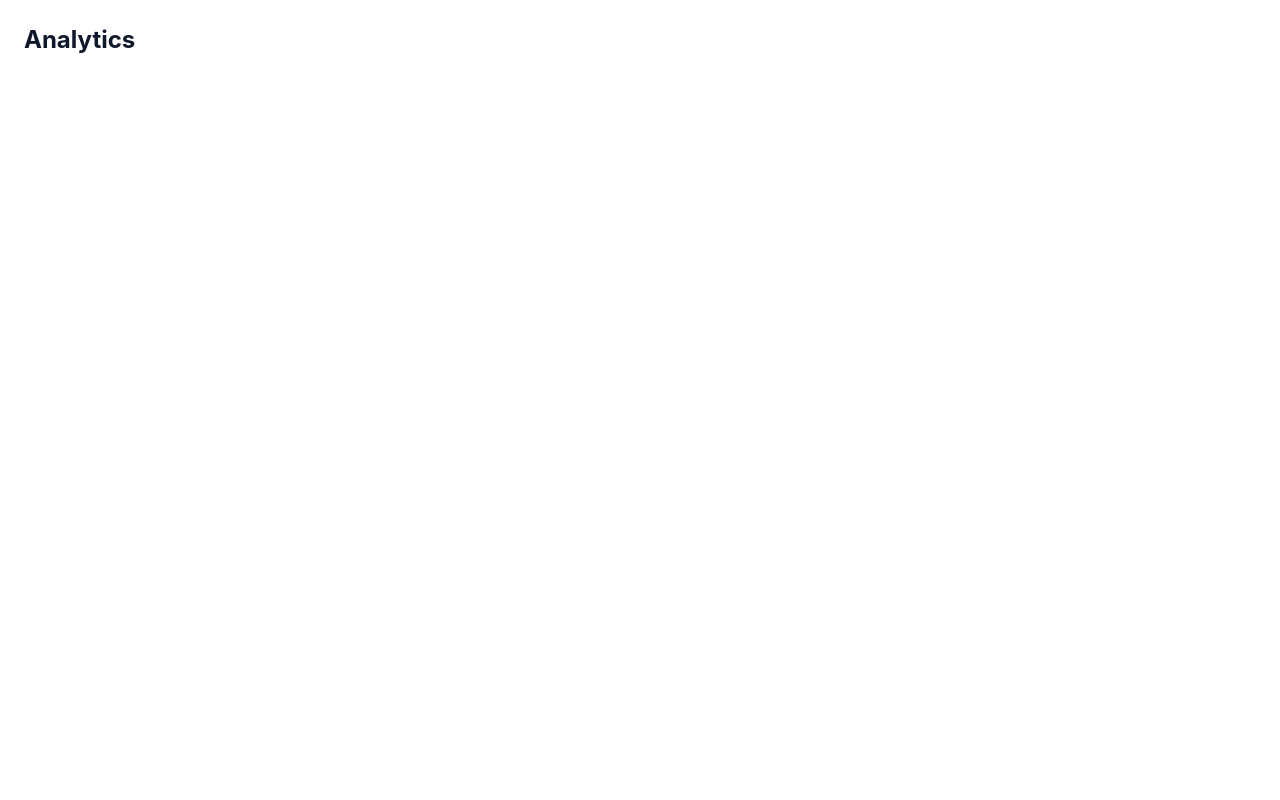
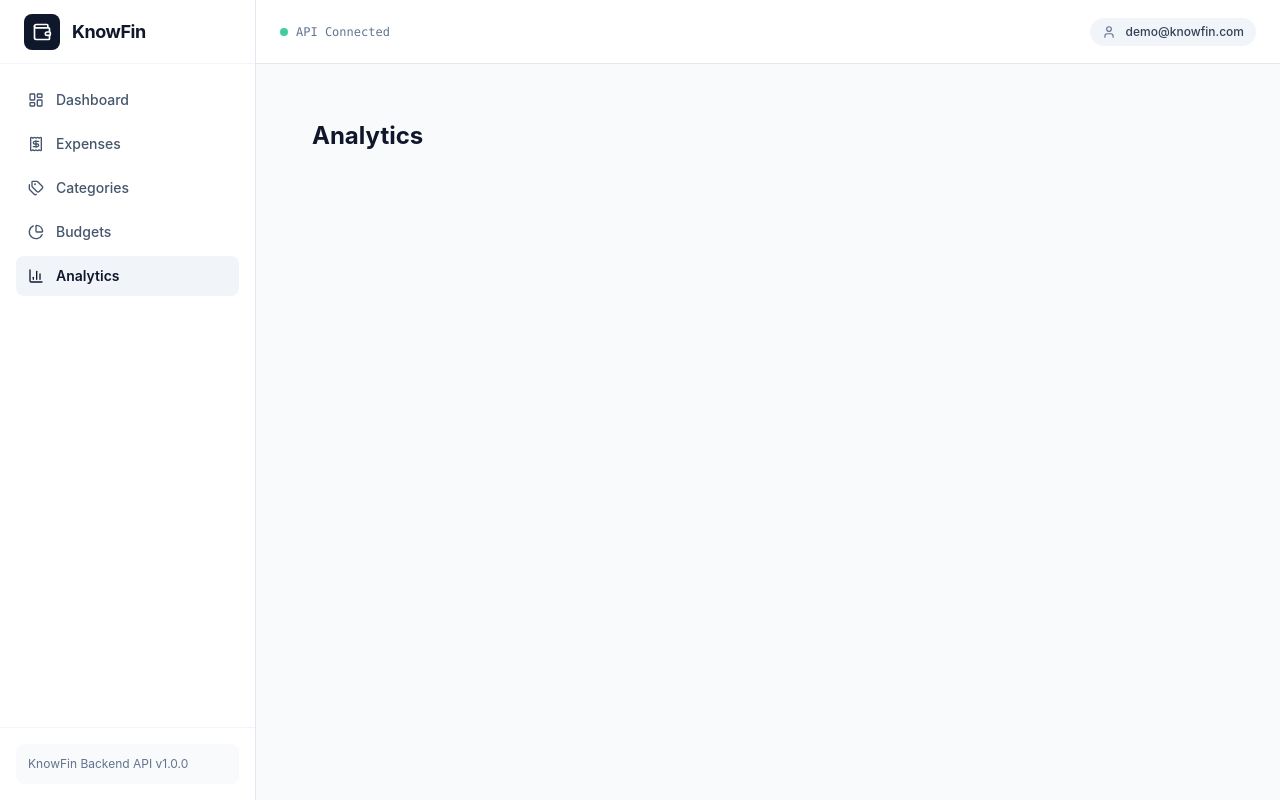
Before and after one commit to rehan1141/KnowFin, a React (Vite) app in the folder frontend/: page /analytics in a window 1280 px wide. Built offline with nearby package versions, Linux system fonts and the light colour scheme.

Commit message:
feat(frontend): add dashboard layout with sidebar navigation and header

```diff
--- /dev/null
+++ b/frontend/src/components/common/Header.tsx
@@ -0,0 +1,37 @@
+import React from 'react';
+import { User, LogOut } from 'lucide-react';
+
+interface HeaderProps {
+  userEmail?: string;
+  onLogout?: () => void;
+}
+
+export const Header: React.FC<HeaderProps> = ({ userEmail = 'demo@knowfin.com', onLogout }) => {
+  return (
+    <header className="h-16 bg-white border-b border-slate-200 px-6 flex items-center justify-between sticky top-0 z-10">
+      <div className="flex items-center gap-2 text-xs text-slate-500 font-mono">
+        <span className="w-2 h-2 rounded-full bg-emerald-500 inline-block animate-pulse"></span>
+        API Connected
+      </div>
+
+      <div className="flex items-center gap-4">
+        {/* User Profile Badge */}
+        <div className="flex items-center gap-2.5 px-3 py-1.5 bg-slate-100 rounded-full text-xs font-medium text-slate-700">
+          <User className="w-3.5 h-3.5 text-slate-500" />
+          <span>{userEmail}</span>
+        </div>
+
+        {/* Logout Button */}
+        {onLogout && (
+          <button
+            onClick={onLogout}
+            className="p-2 text-slate-500 hover:text-rose-600 hover:bg-rose-50 rounded-lg transition"
+            title="Log Out"
+          >
+            <LogOut className="w-4 h-4" />
+          </button>
+        )}
+      </div>
+    </header>
+  );
+};
--- /dev/null
+++ b/frontend/src/components/common/Sidebar.tsx
@@ -0,0 +1,64 @@
+import React from 'react';
+import { NavLink } from 'react-router-dom';
+import {
+  LayoutDashboard,
+  Receipt,
+  Tags,
+  PieChart,
+  BarChart3,
+  Wallet,
+} from 'lucide-react';
+
+const navItems = [
+  { name: 'Dashboard', path: '/dashboard', icon: LayoutDashboard },
+  { name: 'Expenses', path: '/expenses', icon: Receipt },
+  { name: 'Categories', path: '/categories', icon: Tags },
+  { name: 'Budgets', path: '/budgets', icon: PieChart },
+  { name: 'Analytics', path: '/analytics', icon: BarChart3 },
+];
+
+export const Sidebar: React.FC = () => {
+  return (
+    <aside className="w-64 bg-white border-r border-slate-200 flex flex-col justify-between hidden md:flex min-h-screen">
+      <div>
+        {/* Brand Logo */}
+        <div className="h-16 flex items-center px-6 border-b border-slate-100 gap-3">
+          <div className="p-2 bg-slate-900 text-white rounded-lg">
+            <Wallet className="w-5 h-5" />
+          </div>
+          <span className="text-lg font-bold text-slate-900 tracking-tight">KnowFin</span>
+        </div>
+
+        {/* Navigation Links */}
+        <nav className="p-4 space-y-1">
+          {navItems.map((item) => {
+            const Icon = item.icon;
+            return (
+              <NavLink
+                key={item.path}
+                to={item.path}
+                className={({ isActive }) =>
+                  `flex items-center gap-3 px-3 py-2.5 rounded-lg text-sm font-medium transition-colors ${
+                    isActive
+                      ? 'bg-slate-100 text-slate-900 font-semibold'
+                      : 'text-slate-600 hover:bg-slate-50 hover:text-slate-900'
+                  }`
+                }
+              >
+                <Icon className="w-4 h-4" />
+                {item.name}
+              </NavLink>
+            );
+          })}
+        </nav>
+      </div>
+
+      {/* Footer Branding */}
+      <div className="p-4 border-t border-slate-100">
+        <div className="p-3 bg-slate-50 rounded-lg text-xs text-slate-500">
+          KnowFin Backend API v1.0.0
+        </div>
+      </div>
+    </aside>
+  );
+};
--- /dev/null
+++ b/frontend/src/layouts/DashboardLayout.tsx
@@ -0,0 +1,18 @@
+import React from 'react';
+import { Outlet } from 'react-router-dom';
+import { Sidebar } from '../components/common/Sidebar';
+import { Header } from '../components/common/Header';
+
+export const DashboardLayout: React.FC = () => {
+  return (
+    <div className="flex min-h-screen bg-slate-50">
+      <Sidebar />
+      <div className="flex-1 flex flex-col min-w-0">
+        <Header />
+        <main className="flex-1 p-6 md:p-8 max-w-7xl w-full mx-auto">
+          <Outlet />
+        </main>
+      </div>
+    </div>
+  );
+};
--- a/frontend/src/routes/AppRoutes.tsx
+++ b/frontend/src/routes/AppRoutes.tsx
@@ -1,6 +1,7 @@
 import React from 'react';
 import { Routes, Route, Navigate } from 'react-router-dom';
 
+import { DashboardLayout } from '../layouts/DashboardLayout';
 import { LandingPage } from '../pages/LandingPage';
 import { LoginPage } from '../pages/LoginPage';
 import { RegisterPage } from '../pages/RegisterPage';
@@ -19,12 +20,14 @@ export const AppRoutes: React.FC = () => {
       <Route path="/login" element={<LoginPage />} />
       <Route path="/register" element={<RegisterPage />} />
 
-      {/* Protected App Routes */}
-      <Route path="/dashboard" element={<DashboardPage />} />
-      <Route path="/expenses" element={<ExpensesPage />} />
-      <Route path="/categories" element={<CategoriesPage />} />
-      <Route path="/budgets" element={<BudgetsPage />} />
-      <Route path="/analytics" element={<AnalyticsPage />} />
+      {/* Protected App Routes wrapped in DashboardLayout */}
+      <Route element={<DashboardLayout />}>
+        <Route path="/dashboard" element={<DashboardPage />} />
+        <Route path="/expenses" element={<ExpensesPage />} />
+        <Route path="/categories" element={<CategoriesPage />} />
+        <Route path="/budgets" element={<BudgetsPage />} />
+        <Route path="/analytics" element={<AnalyticsPage />} />
+      </Route>
 
       {/* 404 Catch-All */}
       <Route path="/404" element={<NotFoundPage />} />
```
